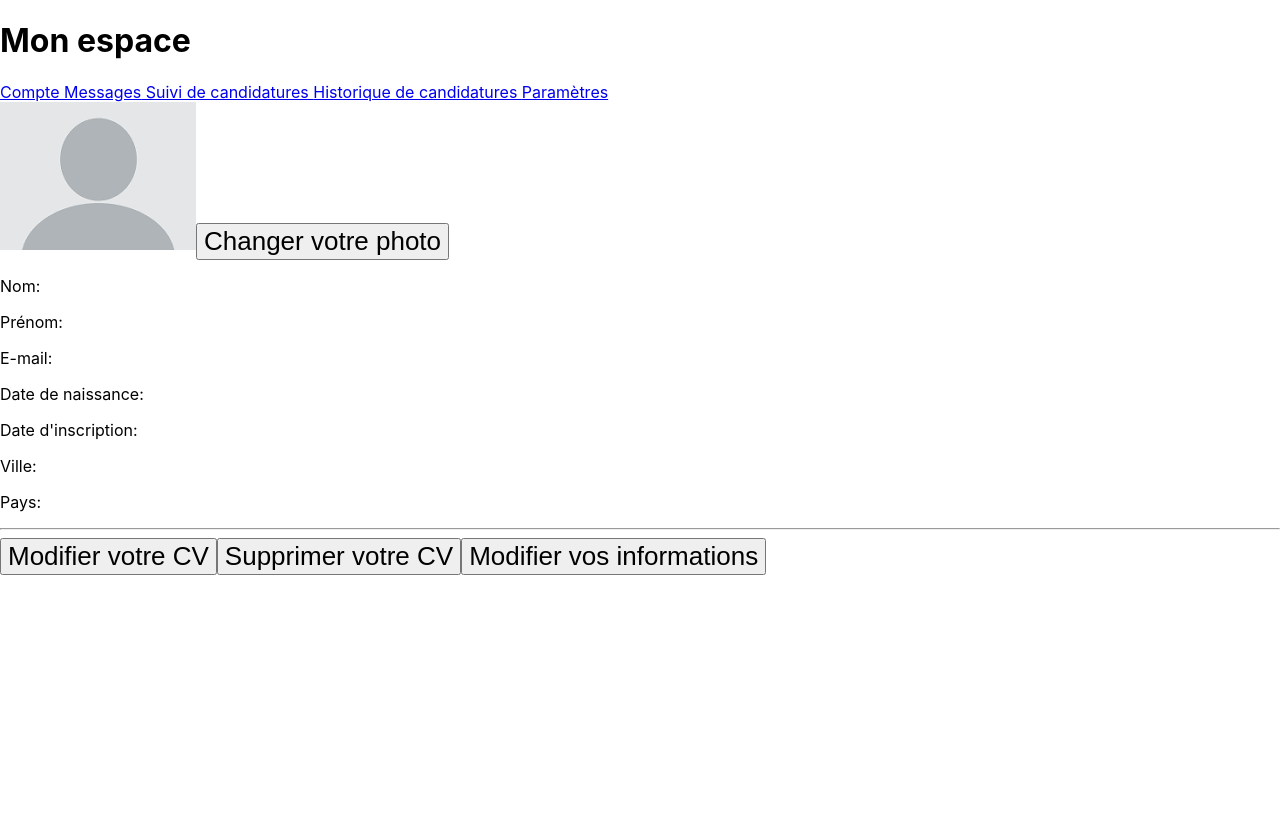
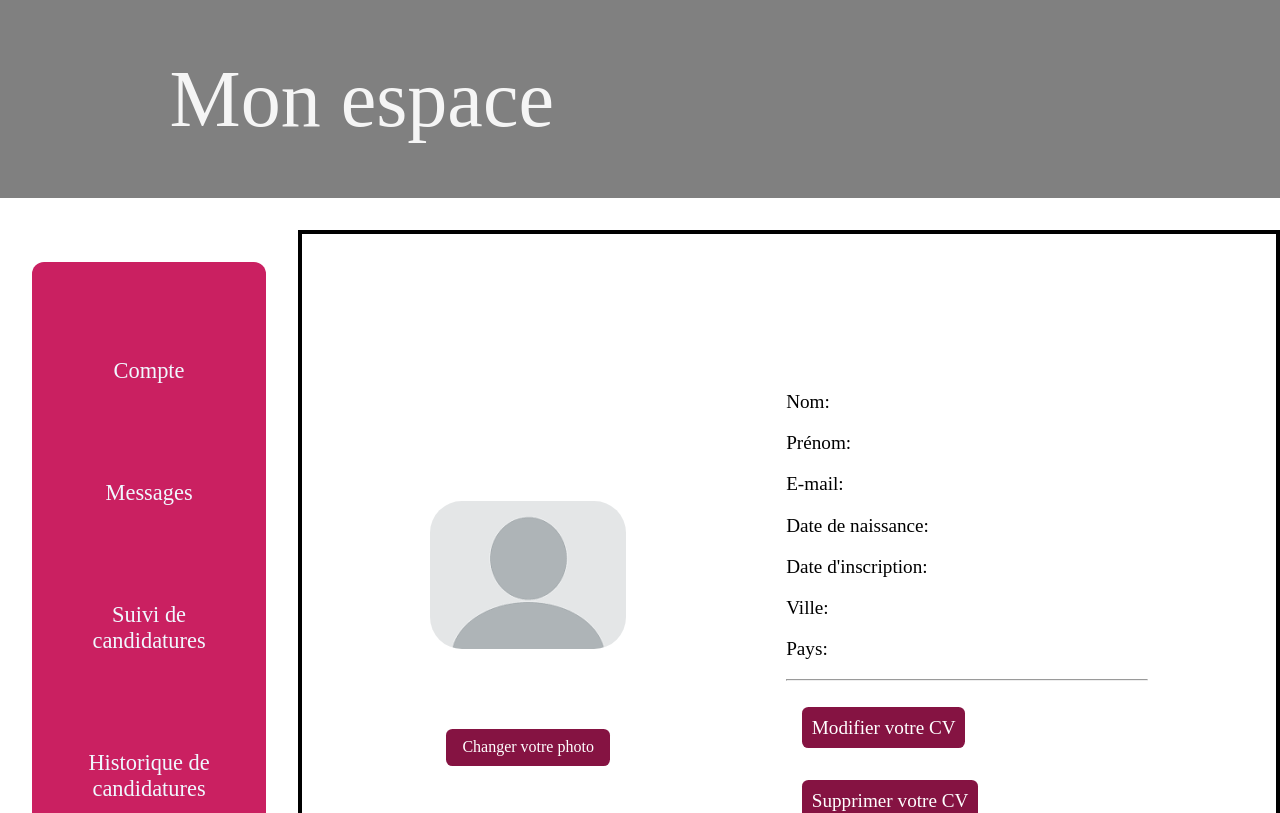
Before and after one commit to WildCodeSchool-2023-09/JS-RemoteFR-CrewStillant-P3-Externatic, a React (Vite) app in the folder frontend/: page / in a window 1280 px wide. Shown: the top 813 px of the page. Built offline with nearby package versions, Linux system fonts and the light colour scheme.

Commit message:
FEAT : user profile page created.

```diff
--- a/frontend/src/Components/SideSection.jsx
+++ b/frontend/src/Components/SideSection.jsx
@@ -1,5 +1,6 @@
 import React from "react";
 import { NavLink } from "react-router-dom";
+import "../assets/styles/candidatePage.scss";
 
 function SideSection() {
   return (
--- /dev/null
+++ b/frontend/src/assets/styles/candidatePage.scss
@@ -0,0 +1,83 @@
+h1 {
+  font: 500% jost;
+  color: whitesmoke;
+  margin-left: 10.6rem;
+  text-align: center;
+}
+
+.h1 {
+  background-color: gray;
+  margin-bottom: 2rem;
+  display: flex;
+}
+
+.user-page {
+  display: flex;
+}
+
+// Side section
+
+.side-section {
+  padding: 6rem 2rem;
+  border-radius: 12px;
+  margin: 2rem;
+  display: flex;
+  flex-direction: column;
+  gap: 6rem;
+  background-color: #ca2061;
+
+  a {
+    font: 140% jost;
+    text-align: center;
+    text-decoration: none;
+    color: aliceblue;
+  }
+}
+
+// User profile
+
+.profile-section {
+  border: solid 4px;
+  display: flex;
+  justify-content: center;
+  align-items: center;
+  gap: 10rem;
+  padding: 0 8rem;
+  margin: 0;
+}
+
+.user-image {
+  display: flex;
+  flex-direction: column;
+  justify-content: center;
+  gap: 4rem;
+}
+
+.profile-pic {
+  border-radius: 2rem;
+}
+
+.user-info {
+  font: 120% jost;
+}
+
+button {
+  font-size: 1.2rem;
+}
+
+.button-space {
+  font: 100% jost;
+  background-color: #851342;
+  color: white;
+  border-style: none;
+  border-radius: 0.4rem;
+  margin: 1rem;
+  padding: 0.6rem;
+}
+// User Messages
+
+// User tracking candidacy
+
+// User history candidacy
+
+// Parameters
--- a/frontend/src/pages/CandidatePage.jsx
+++ b/frontend/src/pages/CandidatePage.jsx
@@ -1,5 +1,6 @@
 import React from "react";
 import { Outlet } from "react-router-dom";
+import "../assets/styles/candidatePage.scss";
 import SideSection from "../Components/SideSection";
 
 function CandidatePage() {
```
